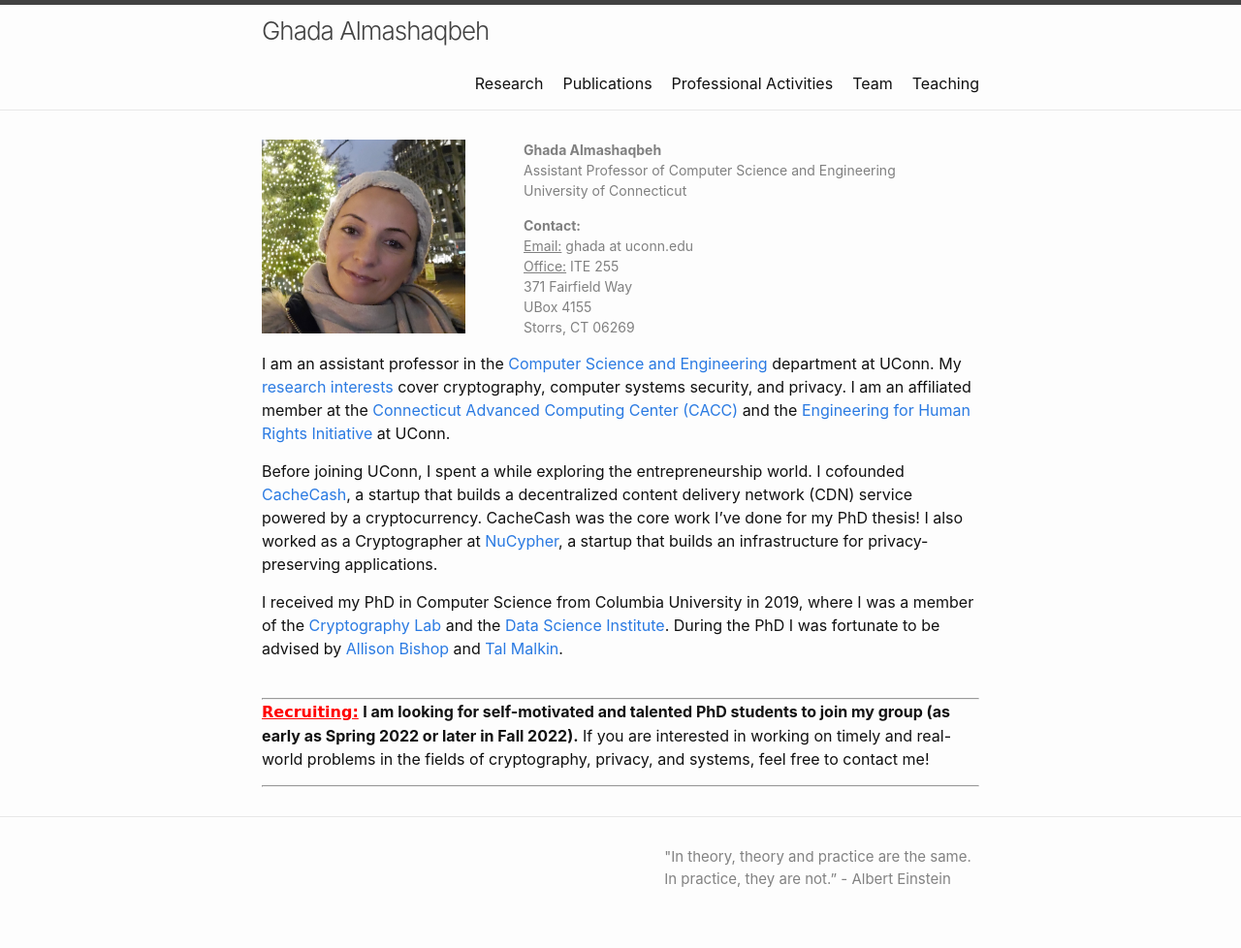
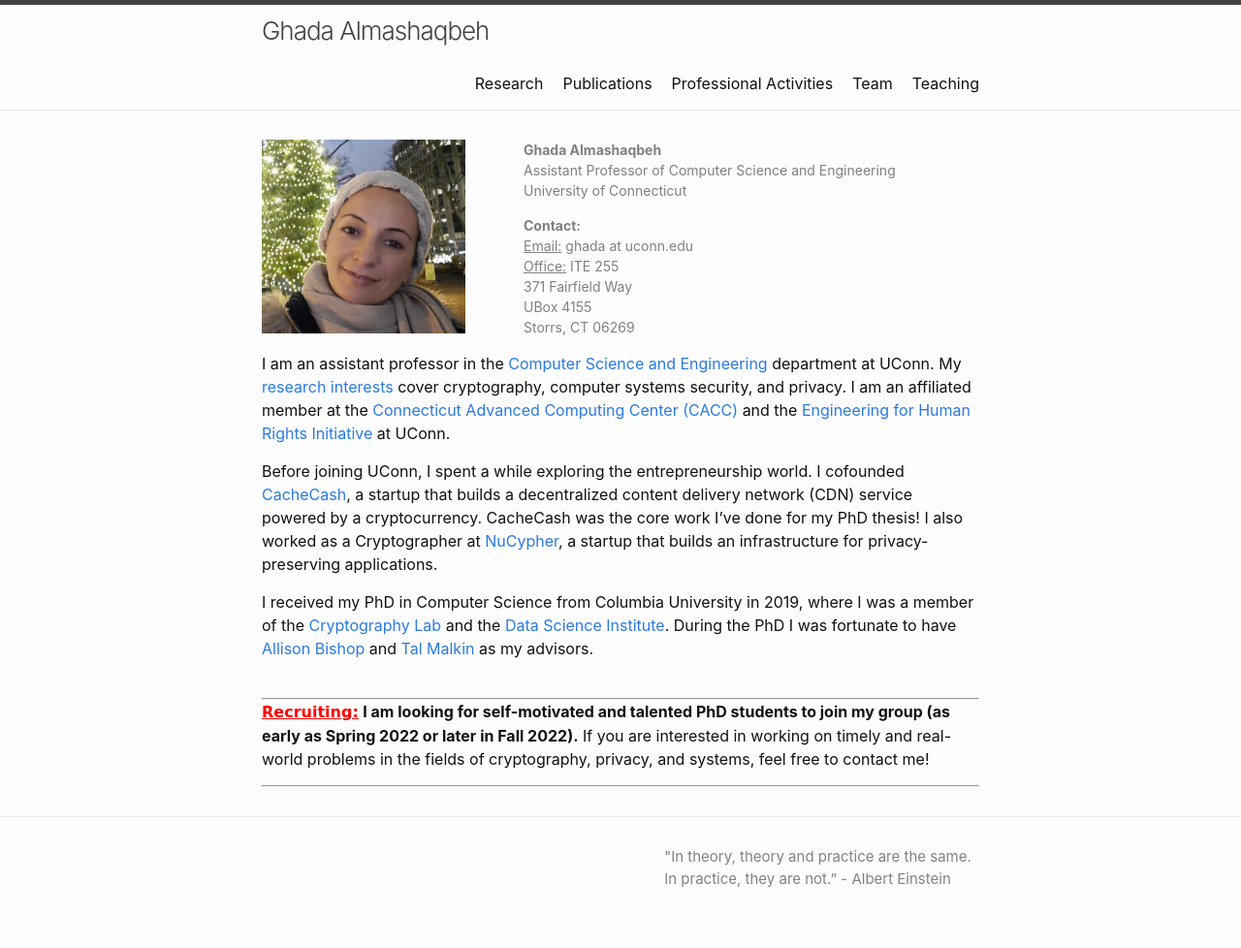
Before and after one commit to GhadaAlmashaqbeh/GhadaAlmashaqbeh.github.io, a Jekyll site: the page built from index.md, in a window 1280 px wide. Shown: the whole page at 97% size. Built offline with Jekyll 4.4.1, drawn with Linux system fonts in a browser that asks for light colours.

Commit message:
update profile

```diff
--- a/index.md
+++ b/index.md
@@ -23,7 +23,7 @@
 
 Before joining UConn, I spent a while exploring the entrepreneurship world. I cofounded [CacheCash](https://cachecash.com), a startup that builds a decentralized content delivery network (CDN) service powered by a cryptocurrency. CacheCash was the core work I've done for my PhD thesis! I also worked as a Cryptographer at [NuCypher](https://www.nucypher.com/), a startup that builds an infrastructure for privacy-preserving applications.
 
-I received my PhD in Computer Science from Columbia University in 2019, where I was a member of the [Cryptography Lab](http://www.cs.columbia.edu/crypto) and the [Data Science Institute](https://datascience.columbia.edu/). During the PhD I was fortunate to be advised by [Allison Bishop](https://www.thecomputersciencecomedian.com) and [Tal Malkin](http://www.cs.columbia.edu/~tal).
+I received my PhD in Computer Science from Columbia University in 2019, where I was a member of the [Cryptography Lab](http://www.cs.columbia.edu/crypto) and the [Data Science Institute](https://datascience.columbia.edu/). During the PhD I was fortunate to have [Allison Bishop](https://www.thecomputersciencecomedian.com) and [Tal Malkin](http://www.cs.columbia.edu/~tal) as my advisors.
 <br/>
 <br/>
 
```
